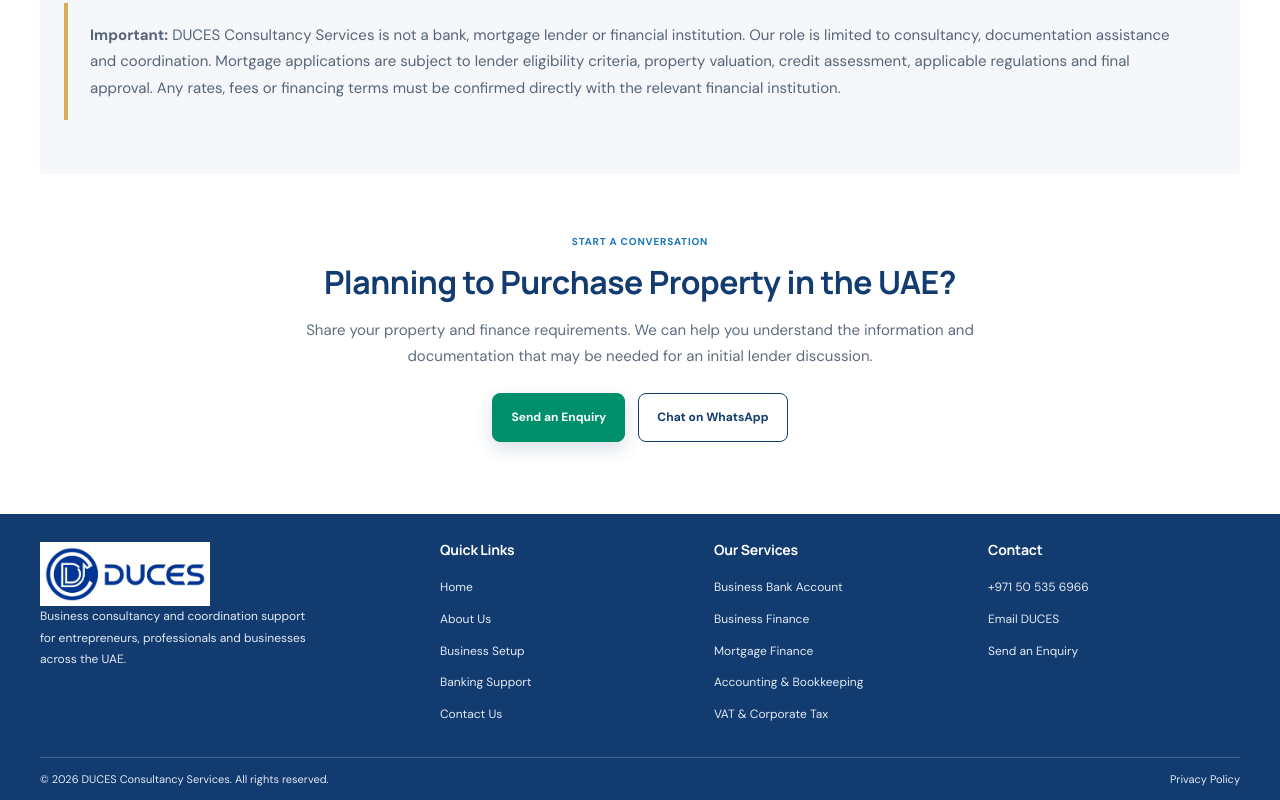
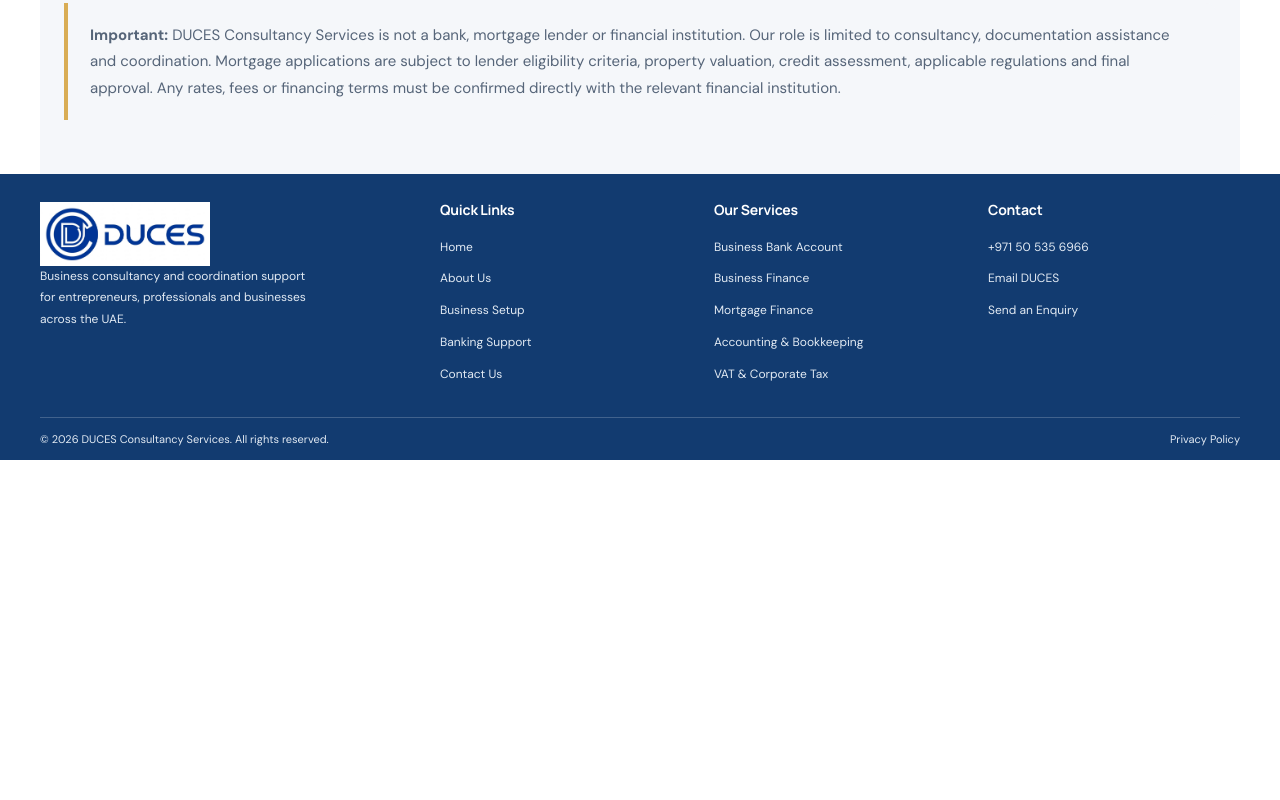
Before and after one commit to chetan7025/Duces-Website-V3, a plain HTML site: page mortgage-loan.html in a window 1280 px wide. Shown: the part 3315-4115 px from the top of the page. After the commit the page ends 3775 px from the top, so only its background shows below. Drawn offline with Linux system fonts and the light colour scheme.

Commit message:
Remove repetitive promotional closing section from service page

```diff
--- a/mortgage-loan.html
+++ b/mortgage-loan.html
@@ -449,23 +449,7 @@
       </div>
     </section>
 
-    <section class="section">
-      <div class="container">
-        <div class="section-head">
-          <span class="eyebrow">START A CONVERSATION</span>
-          <h2>Planning to Purchase Property in the UAE?</h2>
-          <p>
-            Share your property and finance requirements. We can help you
-            understand the information and documentation that may be needed
-            for an initial lender discussion.
-          </p>
-          <div class="hero-actions" style="justify-content:center; margin-top:24px;">
-            <a href="contact.html" class="btn btn-primary">Send an Enquiry</a>
-            <a href="https://wa.me/971505356966" class="btn btn-outline" target="_blank" rel="noopener">Chat on WhatsApp</a>
-          </div>
-        </div>
-      </div>
-    </section>
+
   </main>
 
   <footer class="site-footer">
```
